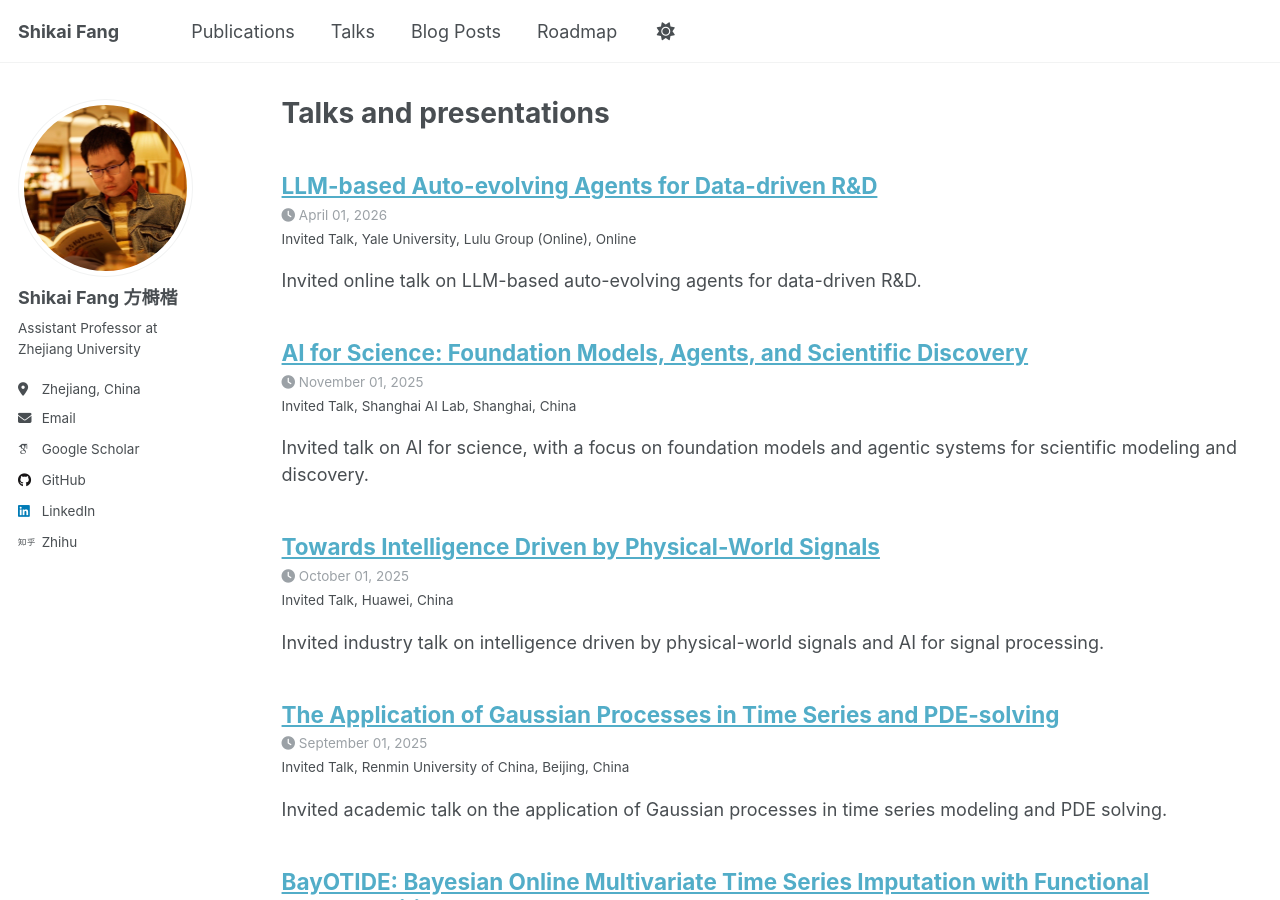
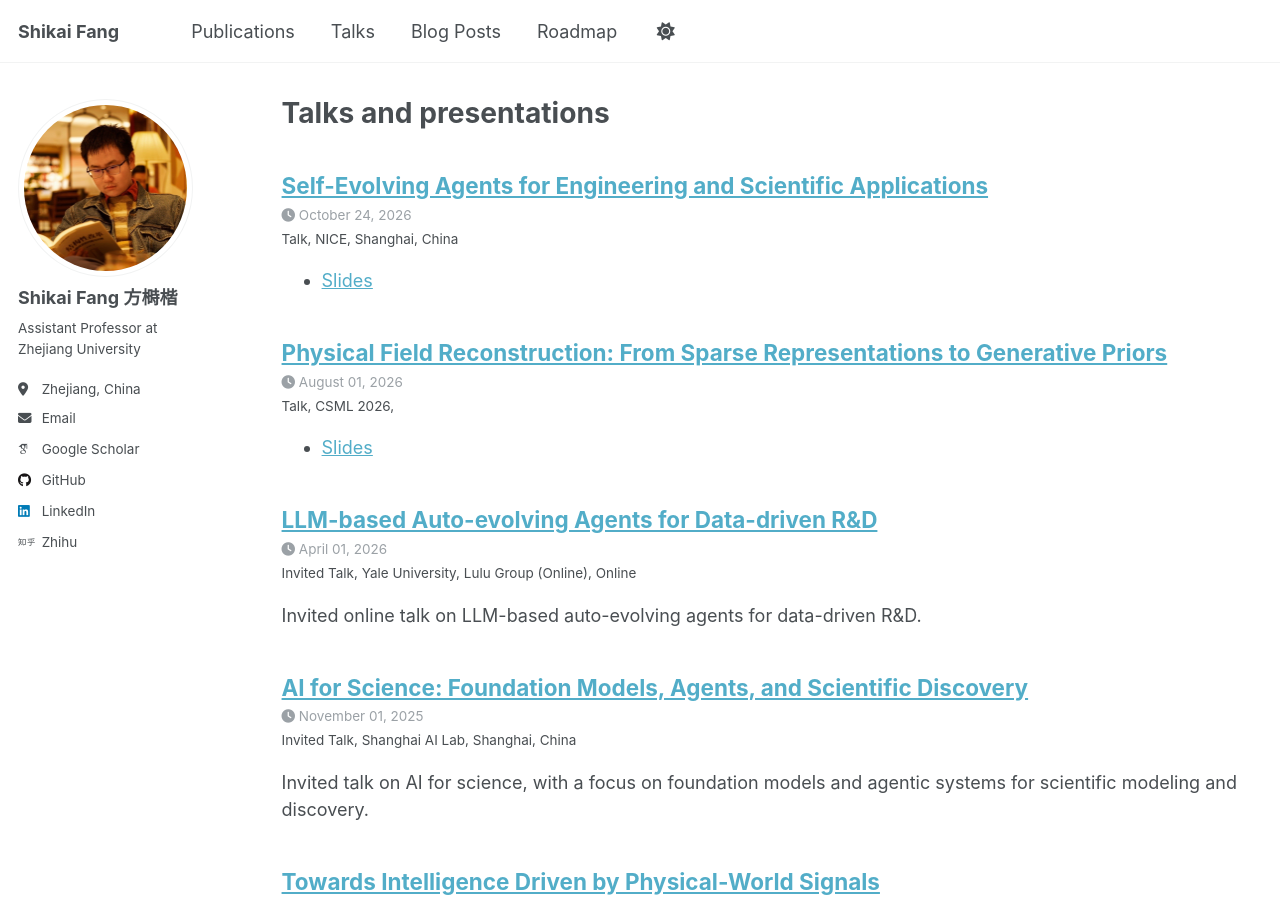
Before and after one commit to xuangu-fang/xuangu-fang.github.io, a Jekyll site: the page built from _pages/talks.html, in a window 1280 px wide and 900 px high. Built offline with Jekyll 4.4.1, drawn with Linux system fonts in a browser that asks for light colours; some web fonts are replaced.

Commit message:
Add StreamPhy figure and complete talks archive; refresh homepage

```diff
--- a/_data/navigation.yml
+++ b/_data/navigation.yml
@@ -12,7 +12,7 @@ main:
     url: /publications/
 
   - title: "Talks"
-    url: /talks/
+    url: /all-talks/
 
   # - title: "Teaching"
   #   url: /teaching/
--- /dev/null
+++ b/_talks/2026-08-01-csml-physical-field-reconstruction.md
@@ -0,0 +1,11 @@
+---
+title: "Physical Field Reconstruction: From Sparse Representations to Generative Priors"
+collection: talks
+type: "Talk"
+permalink: /talks/2026-08-01-csml-physical-field-reconstruction
+venue: "CSML 2026"
+date: 2026-08-01
+location: ""
+---
+
+- [Slides](/files/flash/talk/2026-08-csml-physical-field-reconstruction-slides.pdf)
--- /dev/null
+++ b/_talks/2026-10-24-shanghai-self-evolving-agents.md
@@ -0,0 +1,11 @@
+---
+title: "Self-Evolving Agents for Engineering and Scientific Applications"
+collection: talks
+type: "Talk"
+permalink: /talks/2026-10-24-shanghai-self-evolving-agents
+venue: "NICE"
+date: 2026-10-24
+location: "Shanghai, China"
+---
+
+- [Slides](/files/flash/talk/2026-10-shanghai-self-evolving-agents-slides.pdf)
```
Also changed, not shown: _pages/about.md (+7 -5 lines), _pages/all-talks.html (added, +13 -0 lines), _publications/published/2026-10-01-streamphy.md (renamed from _publications/published/2026-05-08-streamphy.md), images/pubs/StreamPhy.png (added).
